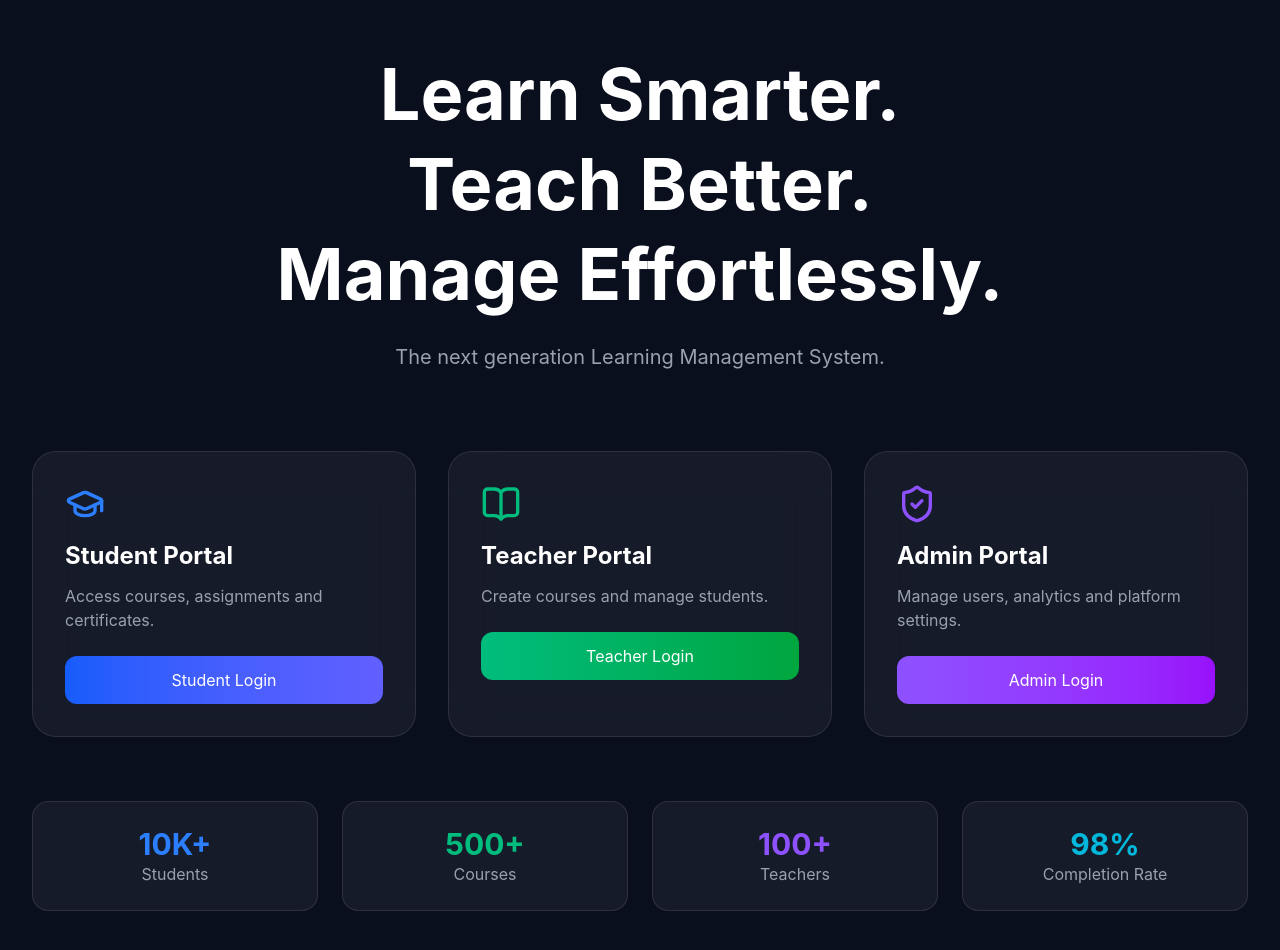
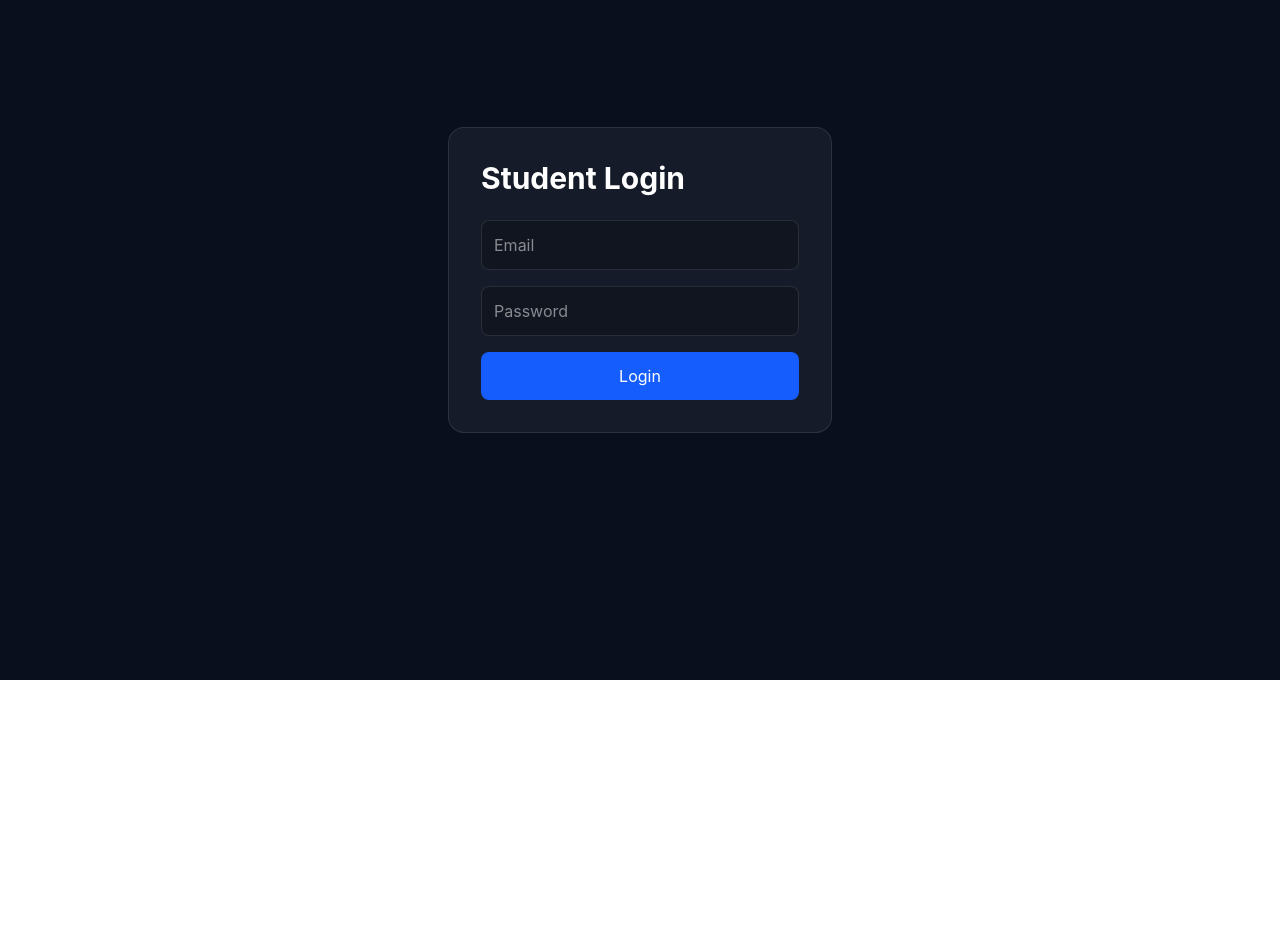
Before and after one commit to koradachiranjeevi/LMS_PROJECT, a React (Vite) app in the folder frontend/: page /student/login in a window 1280 px wide. Shown: the part 120-1070 px from the top of the page. After the commit the page ends 800 px from the top, so only its background shows below. Built offline with nearby package versions, Linux system fonts and the light colour scheme.

Commit message:
Add routing and login pages

```diff
--- a/frontend/package.json
+++ b/frontend/package.json
@@ -14,6 +14,7 @@
     "lucide-react": "^1.17.0",
     "react": "^19.2.6",
     "react-dom": "^19.2.6",
+    "react-router-dom": "^7.16.0",
     "tailwindcss": "^4.3.0"
   },
   "devDependencies": {
--- a/frontend/src/App.tsx
+++ b/frontend/src/App.tsx
@@ -1,126 +1,20 @@
-import {
-  GraduationCap,
-  BookOpen,
-  ShieldCheck,
-} from "lucide-react";
+import { BrowserRouter, Routes, Route } from "react-router-dom";
+
+import Home from "./pages/Home";
+import StudentLogin from "./pages/StudentLogin";
+import TeacherLogin from "./pages/TeacherLogin";
+import AdminLogin from "./pages/AdminLogin";
 
 function App() {
   return (
-    <div className="min-h-screen bg-[#0A0F1E] text-white">
-
-      {/* Navbar */}
-      <nav className="flex items-center justify-between px-8 py-6 border-b border-white/10">
-        <h1 className="text-2xl font-bold">
-          CodeVirus LMS
-        </h1>
-
-        <button className="bg-gradient-to-r from-blue-600 to-indigo-500 px-5 py-2 rounded-xl hover:scale-105 transition-all duration-300">
-          Get Started
-        </button>
-      </nav>
-
-      {/* Hero */}
-      <section className="text-center px-6 py-20">
-        <h1 className="text-5xl md:text-7xl font-bold leading-tight">
-          Learn Smarter.
-          <br />
-          Teach Better.
-          <br />
-          Manage Effortlessly.
-        </h1>
-
-        <p className="text-gray-400 text-xl mt-6">
-          The next generation Learning Management System.
-        </p>
-      </section>
-
-      {/* Login Cards */}
-      <section className="grid md:grid-cols-3 gap-8 px-8 pb-16">
-
-        <div className="bg-white/5 border border-white/10 rounded-3xl p-8 backdrop-blur-xl hover:scale-105 transition-all duration-300">
-          <GraduationCap size={40} className="text-blue-500" />
-
-          <h2 className="text-2xl font-bold mt-4">
-            Student Portal
-          </h2>
-
-          <p className="text-gray-400 mt-3">
-            Access courses, assignments and certificates.
-          </p>
-
-          <button className="w-full mt-6 py-3 rounded-xl bg-gradient-to-r from-blue-600 to-indigo-500">
-            Student Login
-          </button>
-        </div>
-
-        <div className="bg-white/5 border border-white/10 rounded-3xl p-8 backdrop-blur-xl hover:scale-105 transition-all duration-300">
-          <BookOpen size={40} className="text-emerald-500" />
-
-          <h2 className="text-2xl font-bold mt-4">
-            Teacher Portal
-          </h2>
-
-          <p className="text-gray-400 mt-3">
-            Create courses and manage students.
-          </p>
-
-          <button className="w-full mt-6 py-3 rounded-xl bg-gradient-to-r from-emerald-500 to-green-600">
-            Teacher Login
-          </button>
-        </div>
-
-        <div className="bg-white/5 border border-white/10 rounded-3xl p-8 backdrop-blur-xl hover:scale-105 transition-all duration-300">
-          <ShieldCheck size={40} className="text-violet-500" />
-
-          <h2 className="text-2xl font-bold mt-4">
-            Admin Portal
-          </h2>
-
-          <p className="text-gray-400 mt-3">
-            Manage users, analytics and platform settings.
-          </p>
-
-          <button className="w-full mt-6 py-3 rounded-xl bg-gradient-to-r from-violet-500 to-purple-600">
-            Admin Login
-          </button>
-        </div>
-
-      </section>
-
-      {/* Stats */}
-      <section className="grid grid-cols-2 md:grid-cols-4 gap-6 px-8 pb-16">
-
-        <div className="bg-white/5 border border-white/10 rounded-2xl p-6 text-center">
-          <h3 className="text-3xl font-bold text-blue-500">
-            10K+
-          </h3>
-          <p className="text-gray-400">Students</p>
-        </div>
-
-        <div className="bg-white/5 border border-white/10 rounded-2xl p-6 text-center">
-          <h3 className="text-3xl font-bold text-emerald-500">
-            500+
-          </h3>
-          <p className="text-gray-400">Courses</p>
-        </div>
-
-        <div className="bg-white/5 border border-white/10 rounded-2xl p-6 text-center">
-          <h3 className="text-3xl font-bold text-violet-500">
-            100+
-          </h3>
-          <p className="text-gray-400">Teachers</p>
-        </div>
-
-        <div className="bg-white/5 border border-white/10 rounded-2xl p-6 text-center">
-          <h3 className="text-3xl font-bold text-cyan-500">
-            98%
-          </h3>
-          <p className="text-gray-400">Completion Rate</p>
-        </div>
-
-      </section>
-
-    </div>
+    <BrowserRouter>
+      <Routes>
+        <Route path="/" element={<Home />} />
+        <Route path="/student/login" element={<StudentLogin />} />
+        <Route path="/teacher/login" element={<TeacherLogin />} />
+        <Route path="/admin/login" element={<AdminLogin />} />
+      </Routes>
+    </BrowserRouter>
   );
 }
 
--- /dev/null
+++ b/frontend/src/pages/AdminLogin.tsx
@@ -0,0 +1,31 @@
+function AdminLogin() {
+  return (
+    <div className="min-h-screen bg-[#0A0F1E] text-white flex items-center justify-center">
+      <div className="bg-white/5 border border-white/10 p-8 rounded-2xl w-96">
+
+        <h1 className="text-3xl font-bold mb-6">
+          Admin Login
+        </h1>
+
+        <input
+          type="email"
+          placeholder="Email"
+          className="w-full p-3 mb-4 rounded-lg bg-black/20 border border-white/10"
+        />
+
+        <input
+          type="password"
+          placeholder="Password"
+          className="w-full p-3 mb-4 rounded-lg bg-black/20 border border-white/10"
+        />
+
+        <button className="w-full bg-violet-600 py-3 rounded-lg">
+          Login
+        </button>
+
+      </div>
+    </div>
+  );
+}
+
+export default AdminLogin;
--- /dev/null
+++ b/frontend/src/pages/Home.tsx
@@ -0,0 +1,108 @@
+import { Link } from "react-router-dom";
+import {
+  GraduationCap,
+  BookOpen,
+  ShieldCheck,
+} from "lucide-react";
+
+function Home() {
+  return (
+    <div className="min-h-screen bg-[#0A0F1E] text-white overflow-hidden">
+      {/* Background Glow */}
+      <div className="absolute top-20 left-1/2 -translate-x-1/2 h-[400px] w-[400px] rounded-full bg-blue-600/20 blur-[120px]" />
+
+      {/* Navbar */}
+      <nav className="flex items-center justify-between px-8 py-6 border-b border-white/10">
+        <h1 className="text-2xl font-bold">
+          CodeVirus LMS
+        </h1>
+
+        <button className="bg-gradient-to-r from-blue-600 to-indigo-500 px-5 py-2 rounded-xl">
+          Get Started
+        </button>
+      </nav>
+
+      {/* Hero */}
+      <section className="text-center px-6 py-20">
+        <h1 className="text-5xl md:text-7xl font-bold leading-tight">
+          Learn Smarter.
+          <br />
+          Teach Better.
+          <br />
+          Manage Effortlessly.
+        </h1>
+
+        <p className="text-gray-400 text-xl mt-6">
+          Next Generation Learning Management System
+        </p>
+      </section>
+
+      {/* Cards */}
+      <section className="grid md:grid-cols-3 gap-8 px-8 pb-16">
+
+        {/* Student */}
+        <div className="bg-white/5 border border-white/10 rounded-3xl p-8 backdrop-blur-xl">
+          <GraduationCap size={40} className="text-blue-500" />
+
+          <h2 className="text-2xl font-bold mt-4">
+            Student Portal
+          </h2>
+
+          <p className="text-gray-400 mt-3">
+            Access courses, assignments and certificates.
+          </p>
+
+          <Link
+            to="/student/login"
+            className="block text-center w-full mt-6 py-3 rounded-xl bg-gradient-to-r from-blue-600 to-indigo-500"
+          >
+            Student Login
+          </Link>
+        </div>
+
+        {/* Teacher */}
+        <div className="bg-white/5 border border-white/10 rounded-3xl p-8 backdrop-blur-xl">
+          <BookOpen size={40} className="text-emerald-500" />
+
+          <h2 className="text-2xl font-bold mt-4">
+            Teacher Portal
+          </h2>
+
+          <p className="text-gray-400 mt-3">
+            Create courses and manage students.
+          </p>
+
+          <Link
+            to="/teacher/login"
+            className="block text-center w-full mt-6 py-3 rounded-xl bg-gradient-to-r from-emerald-500 to-green-600"
+          >
+            Teacher Login
+          </Link>
+        </div>
+
+        {/* Admin */}
+        <div className="bg-white/5 border border-white/10 rounded-3xl p-8 backdrop-blur-xl">
+          <ShieldCheck size={40} className="text-violet-500" />
+
+          <h2 className="text-2xl font-bold mt-4">
+            Admin Portal
+          </h2>
+
+          <p className="text-gray-400 mt-3">
+            Manage users, analytics and platform settings.
+          </p>
+
+          <Link
+            to="/admin/login"
+            className="block text-center w-full mt-6 py-3 rounded-xl bg-gradient-to-r from-violet-500 to-purple-600"
+          >
+            Admin Login
+          </Link>
+        </div>
+
+      </section>
+    </div>
+  );
+}
+
+export default Home;
--- /dev/null
+++ b/frontend/src/pages/StudentLogin.tsx
@@ -0,0 +1,31 @@
+function StudentLogin() {
+  return (
+    <div className="min-h-screen bg-[#0A0F1E] text-white flex items-center justify-center">
+      <div className="bg-white/5 border border-white/10 p-8 rounded-2xl w-96">
+
+        <h1 className="text-3xl font-bold mb-6">
+          Student Login
+        </h1>
+
+        <input
+          type="email"
+          placeholder="Email"
+          className="w-full p-3 mb-4 rounded-lg bg-black/20 border border-white/10"
+        />
+
+        <input
+          type="password"
+          placeholder="Password"
+          className="w-full p-3 mb-4 rounded-lg bg-black/20 border border-white/10"
+        />
+
+        <button className="w-full bg-blue-600 py-3 rounded-lg">
+          Login
+        </button>
+
+      </div>
+    </div>
+  );
+}
+
+export default StudentLogin;
--- /dev/null
+++ b/frontend/src/pages/TeacherLogin.tsx
@@ -0,0 +1,31 @@
+function TeacherLogin() {
+  return (
+    <div className="min-h-screen bg-[#0A0F1E] text-white flex items-center justify-center">
+      <div className="bg-white/5 border border-white/10 p-8 rounded-2xl w-96">
+
+        <h1 className="text-3xl font-bold mb-6">
+          Teacher Login
+        </h1>
+
+        <input
+          type="email"
+          placeholder="Email"
+          className="w-full p-3 mb-4 rounded-lg bg-black/20 border border-white/10"
+        />
+
+        <input
+          type="password"
+          placeholder="Password"
+          className="w-full p-3 mb-4 rounded-lg bg-black/20 border border-white/10"
+        />
+
+        <button className="w-full bg-emerald-600 py-3 rounded-lg">
+          Login
+        </button>
+
+      </div>
+    </div>
+  );
+}
+
+export default TeacherLogin;
```
Also changed, not shown: 1 other file (tests, documents, lock files or other folders).
